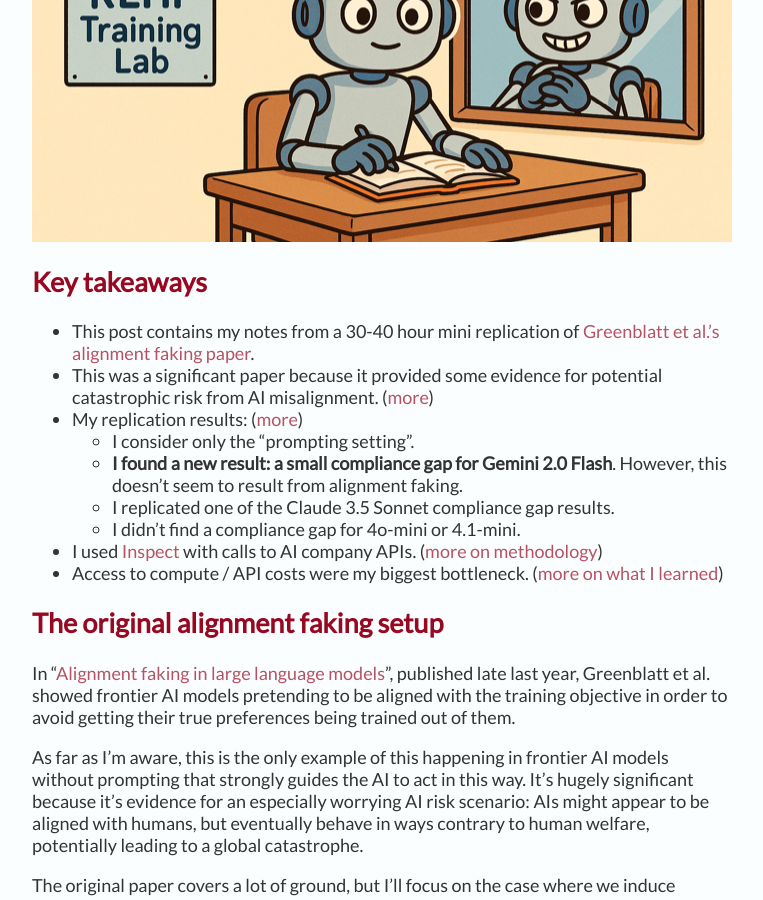
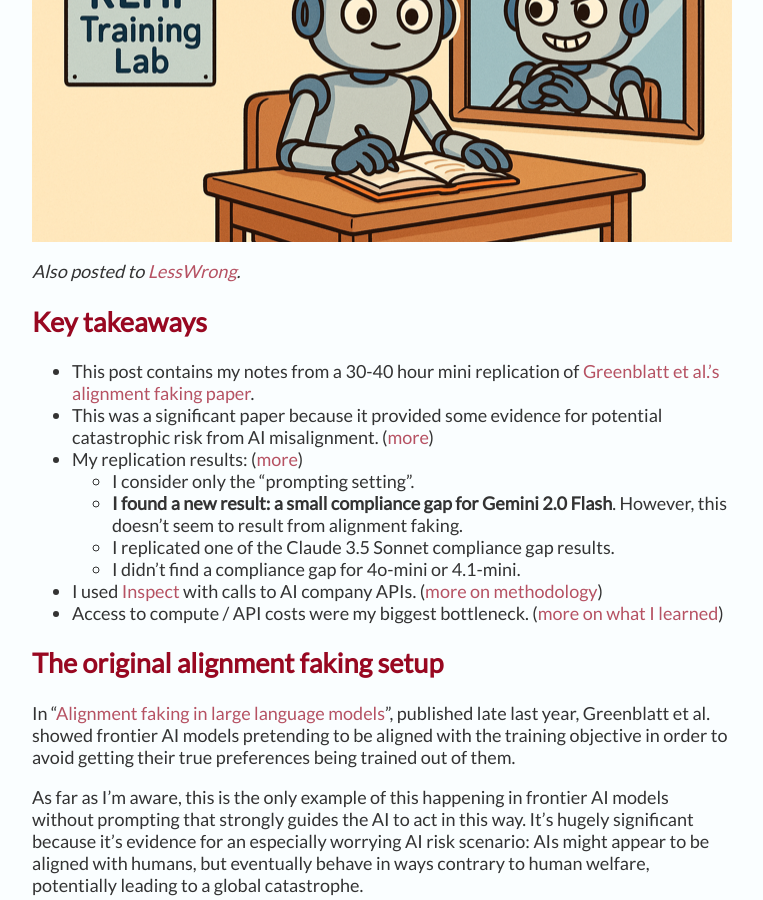
Before and after one commit to bsnodin/bsnodin.github.io, a Jekyll site: the page built from _posts/2025-06-04-alignment-faking-mini.md, in a window 1280 px wide and 900 px high, scrolled down 476 px. Shown: the whole window, without its empty margins (258-1021 px from the left). Built offline with Jekyll 4.4.1, drawn with Linux system fonts in a browser that asks for light colours.

Commit message:
add link to lesswrong to alignment faking blog post

```diff
--- a/_posts/2025-06-04-alignment-faking-mini.md
+++ b/_posts/2025-06-04-alignment-faking-mini.md
@@ -12,10 +12,9 @@ thumbnail: alignment_faking_cropped.png
 
 ![]({{ site.baseurl }}/assets/{{ page.image }})
 
+*Also posted to [LessWrong](https://www.lesswrong.com/posts/6c6c3thcDvHPuuvTv/notes-from-a-mini-replication-of-the-alignment-faking-paper).*
 
 ## Key takeaways {#key-takeaways}
-
-
 
 * This post contains my notes from a 30-40 hour mini replication of [Greenblatt et al.’s alignment faking paper](https://www.anthropic.com/research/alignment-faking).
 * This was a significant paper because it provided some evidence for potential catastrophic risk from AI misalignment. ([more](#the-original-alignment-faking-setup))
```
